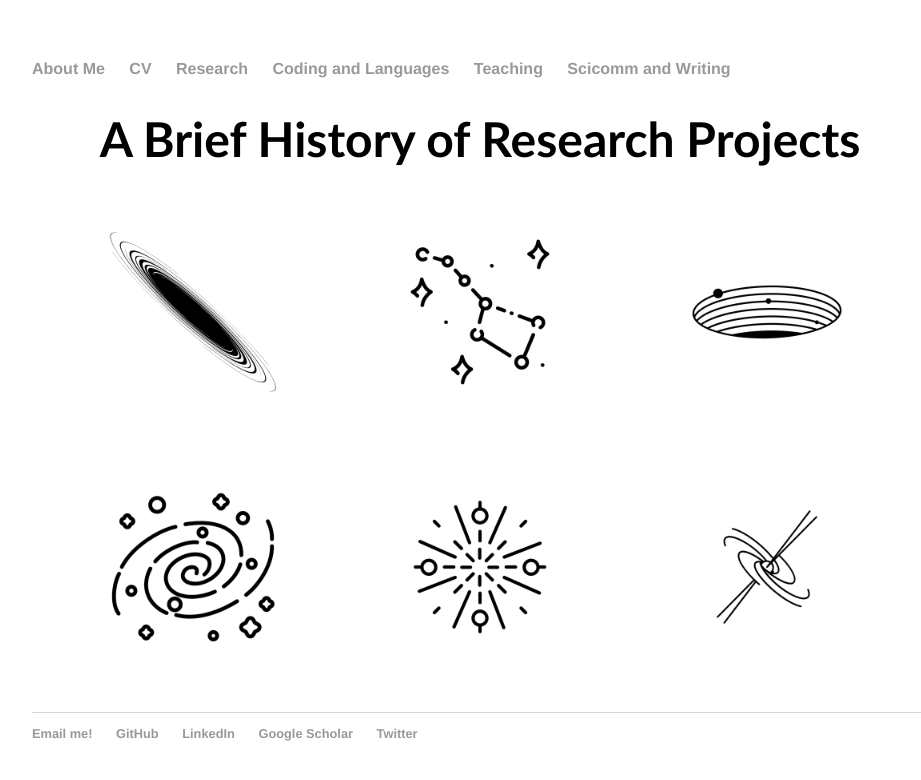
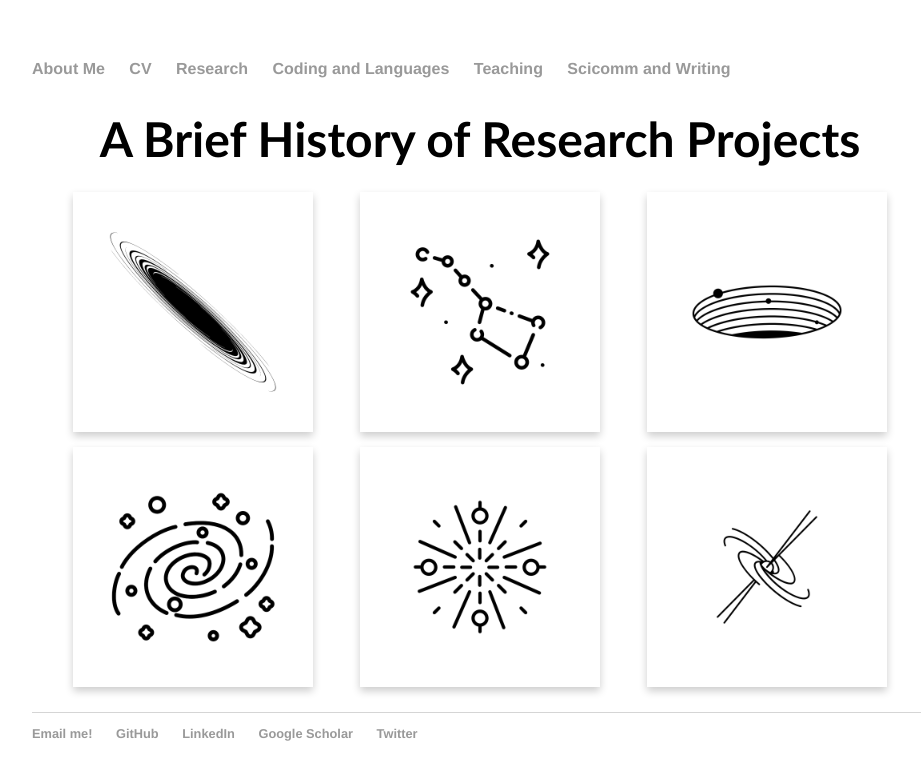
Before and after one commit to lunazagor/lunazagor.github.io, a Jekyll site: the page built from research/index.html, in a window 1280 px wide. Shown: the top 780 px of the page, without its empty margins (160-1081 px from the left). Built offline with Jekyll 4.4.1, drawn with Linux system fonts in a browser that asks for light colours.

Commit message:
Update index.html

```diff
--- a/research/index.html
+++ b/research/index.html
@@ -79,7 +79,7 @@
   text-align: center;
   transition: transform 0.6s;
   transform-style: preserve-3d;
-  box-shadow: 0 4px 8px 0 rgba(0, 0, 0, 0.0);
+  box-shadow: 0 4px 8px 0 rgba(0, 0, 0, 0.2);
 }
 
 .flip-card:hover .flip-card-inner {
@@ -100,8 +100,8 @@
 }
 
 .flip-card-back {
-  background-color: #222e36ef;
-  color: white;
+  background-color: #F4F6F6;
+  color: #DF8E72;
   transform: rotateY(180deg);
 }
 
```
